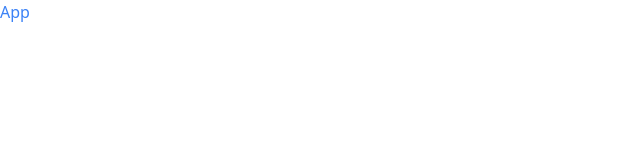
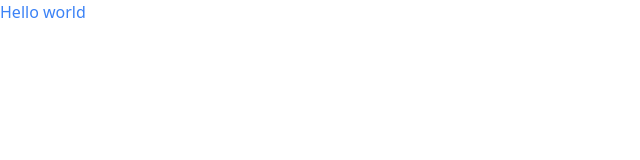
Before and after one commit to sanjaykumar200599/ai_mock_interview, a React (Vite) app: page / in a window 1280 px wide. Shown: the top 160 px of the page, without its empty margins (0-640 px from the left). Built offline with nearby package versions, Linux system fonts and the light colour scheme.

Commit message:
first commit

```diff
--- a/src/App.tsx
+++ b/src/App.tsx
@@ -1,6 +1,6 @@
 const App = () => {
   return (
-    <div className='text-blue-500'>App</div>
+    <div className='text-blue-500'>Hello world</div>
   )
 }
 
```
